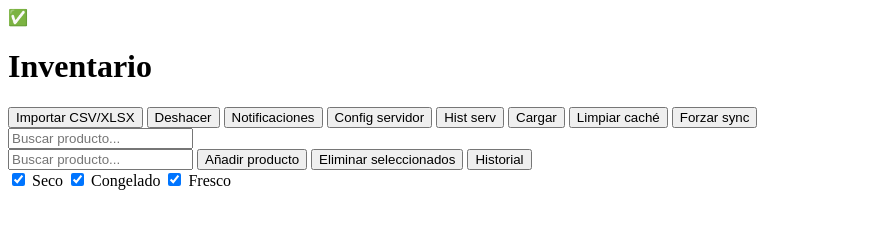
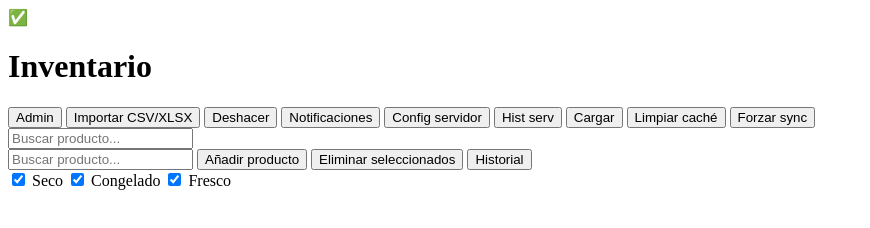
Before and after one commit to Telepipsa/inventario, a website with bundled scripts: page index.html in a window 1280 px wide. Shown: the whole page, without its empty margins (0-870 px from the left). Built offline with nearby package versions, Linux system fonts and the light colour scheme.

Commit message:
fix(ui): show Importar CSV button by default; keep server controls admin-only

```diff
--- a/index.html
+++ b/index.html
@@ -15,14 +15,15 @@
     </div>
     <div class="actions">
       <input id="fileInput" type="file" accept=".csv,.xlsx" style="display:none">
+      <button id="adminBtn" class="btn btn-outline">Admin</button>
       <button id="fileButton" class="btn">Importar CSV/XLSX</button>
       <button id="undoBtn" class="btn btn-outline" title="Deshacer última acción">Deshacer</button>
       <button id="enablePushBtn" class="btn btn-outline" title="Habilitar notificaciones">Notificaciones</button>
-      <button id="serverConfigBtn" class="btn btn-outline" title="Configurar servidor">Config servidor</button>
+      <button id="serverConfigBtn" class="btn btn-outline admin-hidden" title="Configurar servidor">Config servidor</button>
       <button id="serverHistoryBtn" class="btn btn-outline" title="Historial servidor">Hist serv</button>
-      <button id="loadProductsBtn" class="btn btn-outline" title="Cargar productos locales">Cargar</button>
-      <button id="clearCacheBtn" class="btn btn-outline" title="Limpiar caché y recargar">Limpiar caché</button>
-      <button id="forceSyncBtn" class="btn btn-outline" title="Forzar sincronización">Forzar sync</button>
+      <button id="loadProductsBtn" class="btn btn-outline admin-hidden" title="Cargar productos locales">Cargar</button>
+      <button id="clearCacheBtn" class="btn btn-outline admin-hidden" title="Limpiar caché y recargar">Limpiar caché</button>
+      <button id="forceSyncBtn" class="btn btn-outline admin-hidden" title="Forzar sincronización">Forzar sync</button>
       <div class="search">
         <input id="searchInput" type="text" placeholder="Buscar producto...">
       </div>
```
